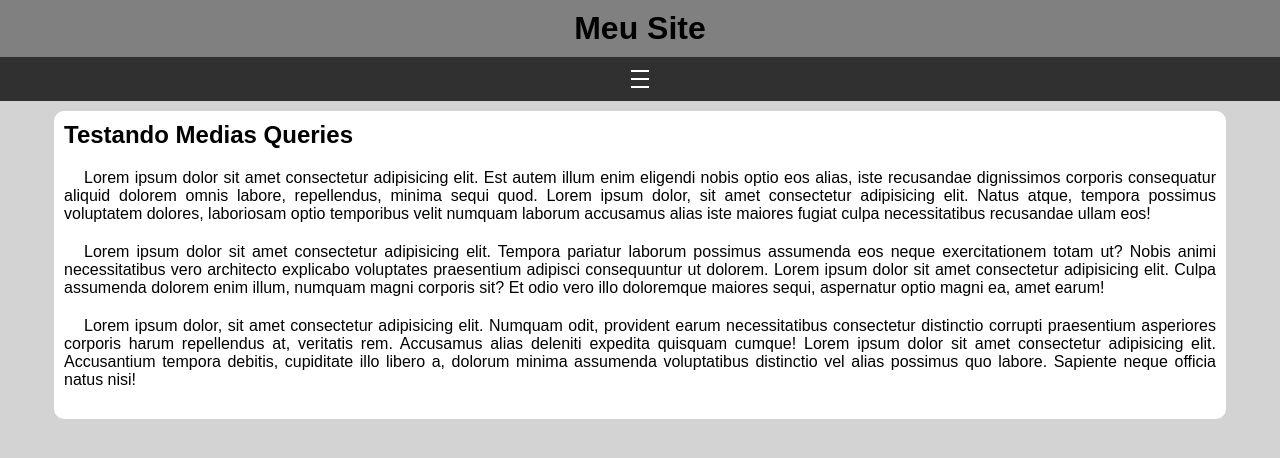
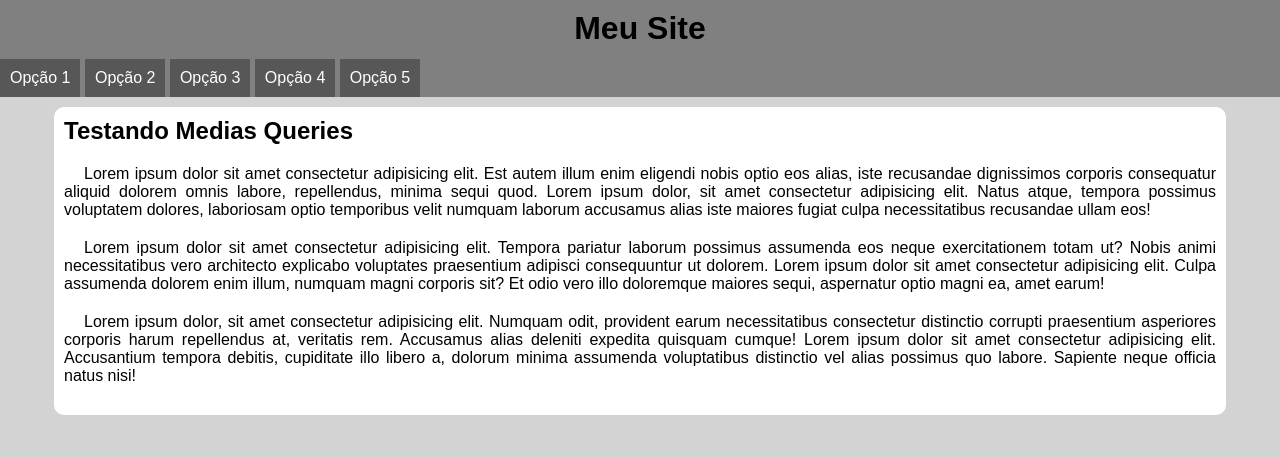
Before and after one commit to glaucia2910/html-css, a plain HTML site: page exercícios/ex026/mq005/index.html in a window 1280 px wide. Drawn offline with nearby package versions, Linux system fonts and the light colour scheme.

Commit message:
exercício 005 atualizado

```diff
--- /dev/null
+++ b/exercícios/ex026/mq005/estilos/media-query.css
@@ -0,0 +1,26 @@
+@charset "UTF-8";
+
+/* Typical Device Breakpoints
+-------------------------------------------------------------
+Pequenas telas: até 600px
+Celular: de 600px até 768px
+Tablet: 768px até 992px
+Desktop: 992px até 1200px
+Grandes telas: acima de 1200px
+*/
+
+@media screen and (min-width: 768px) {
+
+    span#burguer{
+        display: none;
+    }
+
+    menu{
+        display: block;
+    }
+
+    menu > ul > li{
+        display: inline-block;
+    }
+
+}
--- a/exercícios/ex026/mq005/index.html
+++ b/exercícios/ex026/mq005/index.html
@@ -7,6 +7,8 @@
     <link rel="stylesheet" href="https://fonts.googleapis.com/css2?family=Material+Symbols+Outlined:opsz,wght,FILL,GRAD@20..48,100..700,0..1,-50..200" />
 
     <link rel="stylesheet" href="estilos/style.css">
+
+    <link rel="stylesheet" href="estilos/media-query.css">
 </head>
 <body>
     <header>
@@ -35,12 +37,15 @@
         </article>
     </main>
     <script>
+
+
         function clickMenu() {
             if(itens.style.display == 'block') {
                 itens.style.display = 'none'
             } else {
                 itens.style.display = 'block'
             }
+
         }
     </script>
 
```
